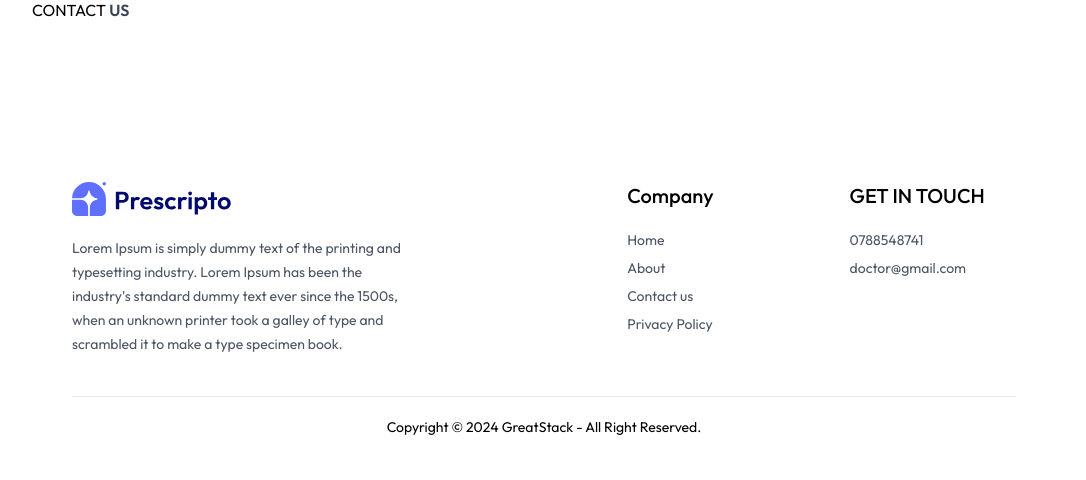
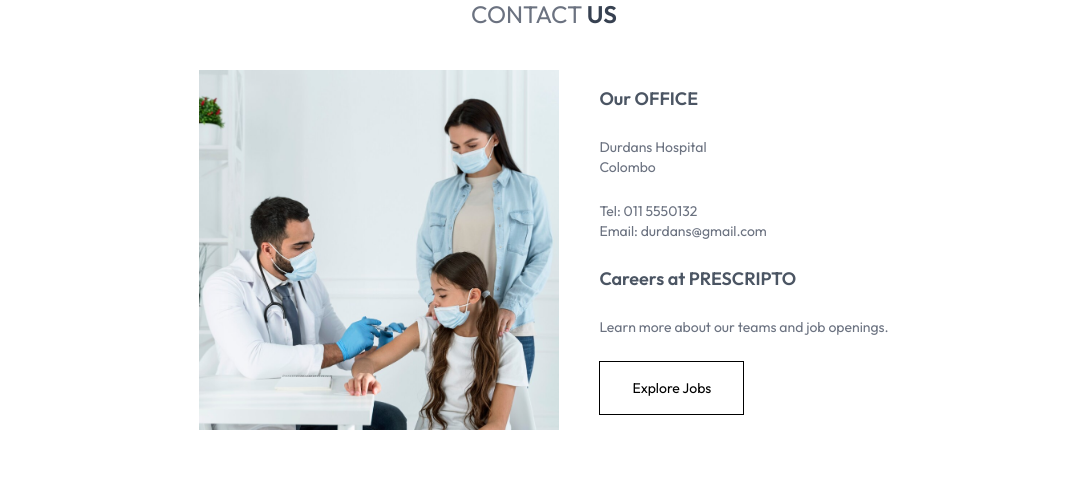
Before and after one commit to vinodiNK/Doctor-Appointment-Booking, a React (Vite) app in the folder frontend/: page /contact in a window 1280 px wide. Shown: the part 127-607 px from the top of the page, without its empty margins (96-1182 px from the left). Built offline with nearby package versions, Linux system fonts and the light colour scheme.

Commit message:
Complete contact page

```diff
--- a/frontend/src/pages/Contact.jsx
+++ b/frontend/src/pages/Contact.jsx
@@ -1,10 +1,24 @@
 import React from 'react'
+import { assets } from '../assets/assets'
 
 const Contact = () => {
   return (
     <div>
-     <div className='text-center text-2xl pt-10 text-gray-500'></div>
+     <div className='text-center text-2xl pt-10 text-gray-500'>
      <p>CONTACT <span className='text-gray-700 font-semibold'>US</span></p>
+     </div>
+
+     <div className='my-10 flex flex-col justify-center md:flex-row gap-10 mb-28 text-sm'>
+      <img className='w-full md:max-w-[360px]' src={assets.contact_image} alt="" />
+      <div className='flex flex-col justify-center items-start gap-6'>
+        <p className='font-semibold text-lg text-gray-600'>Our OFFICE</p>
+        <p className='text-gray-500'> Durdans Hospital <br /> Colombo </p>
+        <p className='text-gray-500'>Tel: 011 5550132 <br />Email: durdans@gmail.com</p>
+        <p className='font-semibold text-lg text-gray-600'>Careers at PRESCRIPTO</p>
+        <p className='text-gray-500'>Learn more about our teams and job openings.</p>
+        <button className='border border-black px-8 py-4 text-sm hover:bg-black hover:text-white transition-all duration-500'>Explore Jobs</button>
+      </div>
+     </div>
       </div>
   )
 }
```
